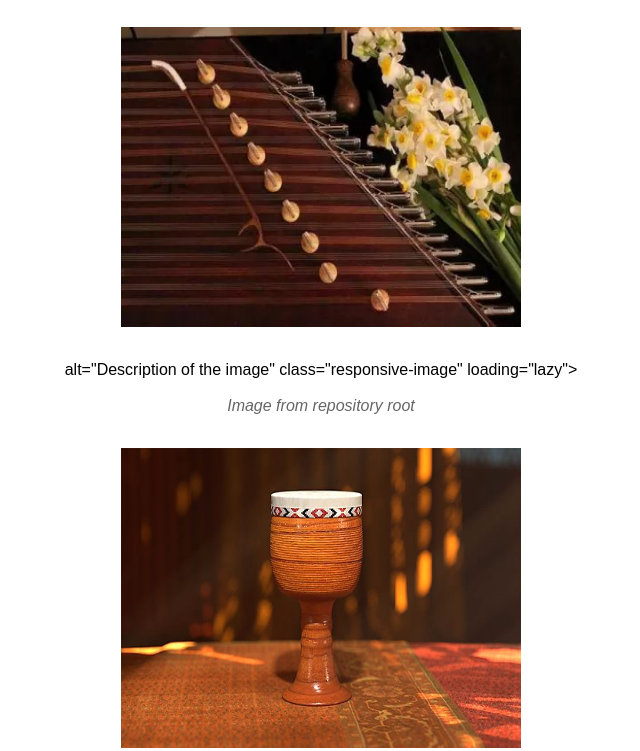
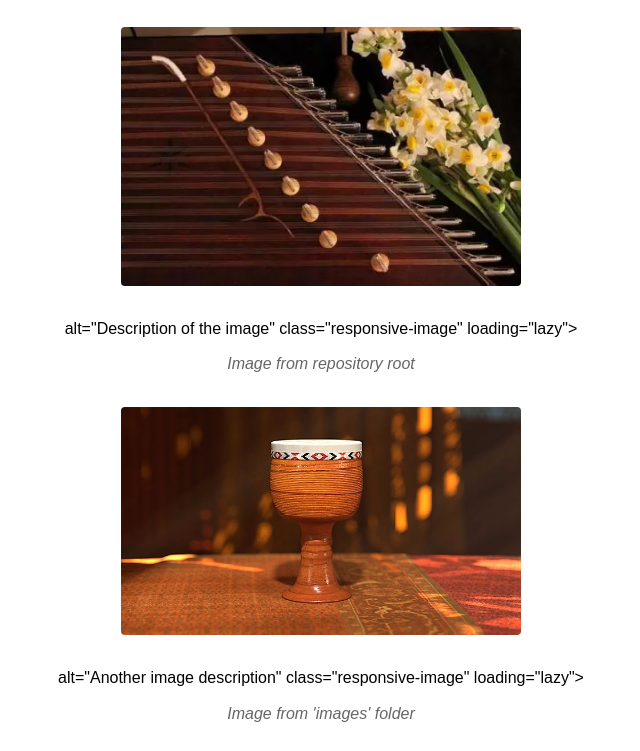
Before and after one commit to Abtinahmad/myList, a plain HTML site: page index.html in a window 1280 px wide. Shown: the part 201-952 px from the top of the page, without its empty margins (319-959 px from the left). Drawn offline with Linux system fonts and the light colour scheme.

Commit message:
Update index.html

```diff
--- a/index.html
+++ b/index.html
@@ -51,9 +51,13 @@
             <!-- Method 1: Image in root directory -->
             <div class="image-container">
                 <img src="pictures/santoor.jpg"
-     width="400"
-     height="300"
-     style="display: block; margin: 0 auto 30px auto;">
+     alt="Tonbak musical instrument"
+     style="display: block;
+            width: 100%;
+            max-width: 400px;
+            height: auto;
+            margin: 0 auto 30px auto;
+            border-radius: 4px;">
                      alt="Description of the image"
                      class="responsive-image"
                      loading="lazy">
@@ -63,9 +67,13 @@
             <!-- Method 2: Image in 'images' subfolder -->
             <div class="image-container">
                 <img src="pictures/tonback.jpg"
-     width="400"
-     height="300"
-     style="display: block; margin: 0 auto 30px auto;">
+     alt="Tonbak musical instrument"
+     style="display: block;
+            width: 100%;
+            max-width: 400px;
+            height: auto;
+            margin: 0 auto 30px auto;
+            border-radius: 4px;">
                      alt="Another image description"
                      class="responsive-image"
                      loading="lazy">
```
